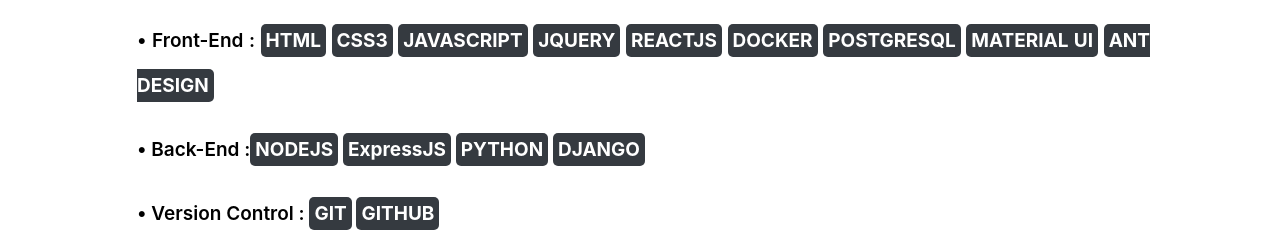
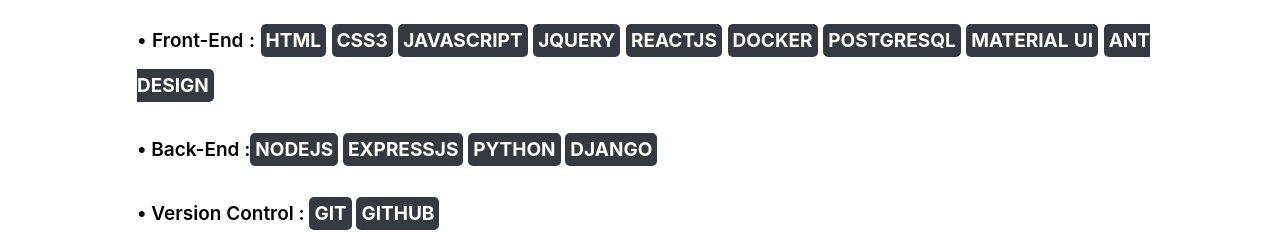
Before and after one commit to keanu027/portfolio, a React (Create React App) app: page / in a window 1280 px wide. Shown: the part 1702-1934 px from the top of the page. Built offline with nearby package versions, Linux system fonts and the light colour scheme.

Commit message:
Update Component

```diff
--- a/src/components/about.js
+++ b/src/components/about.js
@@ -87,7 +87,7 @@
               <span className="skills-container">
                 • Back-End :
                 <span className="skills-icons">NODEJS</span>{" "}
-                <span className="skills-icons">ExpressJS</span>{" "}
+                <span className="skills-icons">EXPRESSJS</span>{" "}
                  <span className="skills-icons">PYTHON</span>{" "}
                 <span className="skills-icons">DJANGO</span>
               </span>
```
